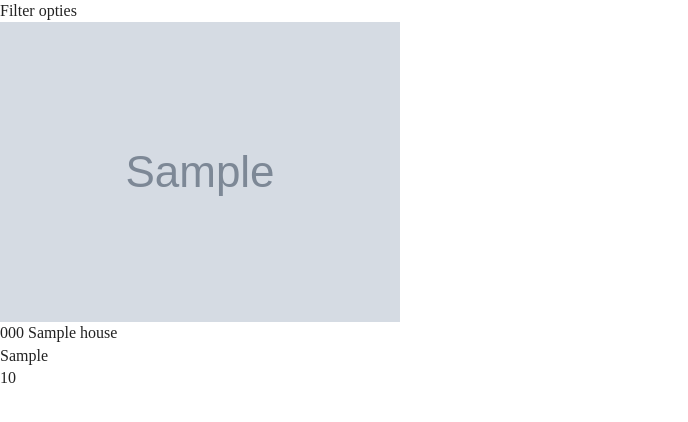
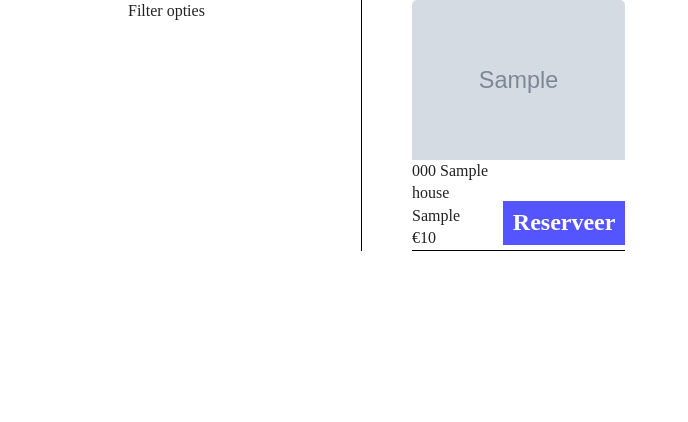
Before and after one commit to JeroenZwaal/Snelkookpan-Lars-Jeroen-Boyan-Thijs, a PHP site: page /H6-timesheet/houses.php in a window 1280 px wide. Shown: the top 422 px of the page, without its empty margins (0-688 px from the left). Run offline with PHP 8.4, Linux system fonts and the light colour scheme; tables that the repository leaves empty hold one stand-in row (values such as "Sample post"); grey boxes marked "Sample" are stand-in pictures.

Commit message:
updated house page

```diff
--- a/css/main.css
+++ b/css/main.css
@@ -91,14 +91,42 @@ textarea {
   padding: 0;
   margin: 0;
 }
-/* main.houses{
+main.houses{
   display: flex;
   margin: 0 auto;
   width: 80%;
-} */
+}
+.filter{
+  width: 40%;
+  border-right: 1px solid black;
+  margin-right: 50px;
+}
 .grid-container{
   display: grid;
-  grid-template-columns: 1fr 1fr;
+  grid-template-columns: 1fr 1fr 1fr;
+  gap: 25px 50px;
+}
+.house-container img{
+  width: 100%;
+  border-radius: 5px 5px 0 0;
+}
+.house-container{
+  border-radius: 5px 5px 0 0;
+  border-bottom: 1px solid black;
+}
+.house-info{
+  display: flex;
+  justify-content: space-between;
+  align-items: flex-end;
+}
+a.reserve{
+  display: block;
+  text-decoration: none;
+  color: white;
+  font-weight: bold;
+  padding: 5px 10px;
+  background: rgb(85, 85, 255);
+  margin: 5px 0;
 }
 header{
   background-color: rgb(85, 85, 255);
--- a/houses.php
+++ b/houses.php
@@ -13,12 +13,16 @@
     <main class="houses">
         <div class="filter">
             <p>Filter opties</p>
+            <form action="">
+
+            </form>
+
         </div>
 
         <div class="grid-container">
             <?php
             require_once 'backend/conn.php';
-            $query = "SELECT * FROM houses";
+            $query = "SELECT * FROM houses WHERE status = 0";
             $statement = $conn->prepare($query);
             $statement->execute();
             $houses = $statement->fetchAll(PDO::FETCH_ASSOC);
@@ -28,9 +32,17 @@
             ?>
                 <div class="house-container">
                     <img src="<?php echo $house['image']; ?>" alt="">
-                    <p><?php echo $house['zipcode']; ?> <?php echo $house['streetname']; ?></p>
-                    <p><?php echo $house['area']; ?></p>
-                    <p><?php echo $house['price']; ?></p>
+                    <div class="house-info">
+                        <div class="house-info-column">
+                            <p><?php echo $house['zipcode']; ?> <?php echo $house['streetname']; ?></p>
+                            <p><?php echo $house['area']; ?></p>
+                            <p>&euro;<?php echo number_format($house['price'], 0, ",", "."); ?></p>
+                        </div>
+                        <div class="house-info-column">
+                            <a class="reserve" href="">Reserveer</a>
+                        </div>
+                    </div>
+
                 </div>
             <?php
             }
```
Also changed, not shown: img/houses/house4.jpg (added), img/houses/house5.jpg (added).
